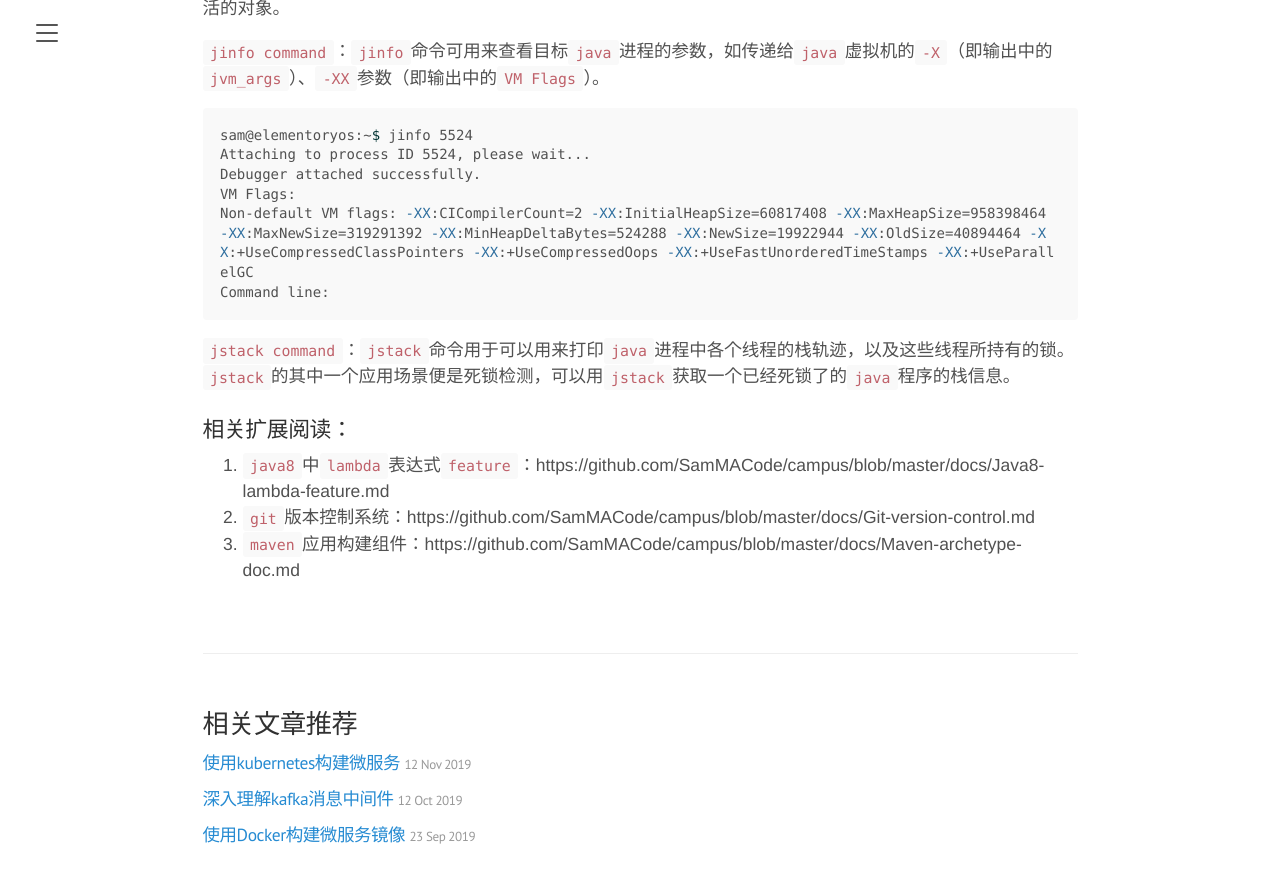
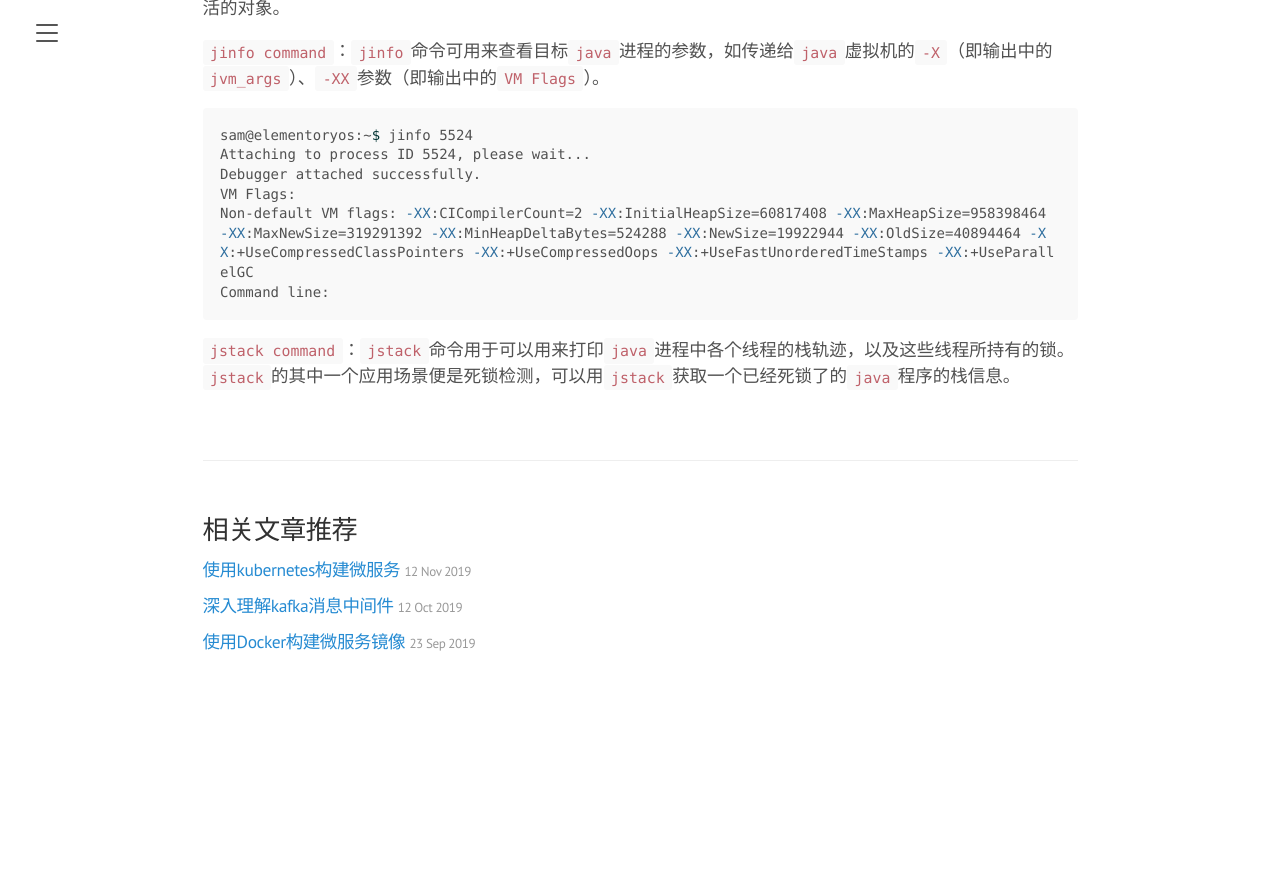
Before and after one commit to dongma/dongma.github.io, a Jekyll site: the page built from _posts/2019-08-12-jvm-mechanism.md, in a window 1280 px wide and 900 px high, scrolled down 7960 px. Shown: the top 883 px of the window. Built offline with Jekyll 4.4.1, drawn with Linux system fonts in a browser that asks for light colours; after the commit the page ends 8667 px from its top, so only the background shows below that.

Commit message:
remove additional article links in jvm mechanism document

````diff
--- a/_posts/2019-08-12-jvm-mechanism.md
+++ b/_posts/2019-08-12-jvm-mechanism.md
@@ -190,9 +190,3 @@ Command line:
 ```
 
 `jstack command`：`jstack`命令用于可以用来打印`java`进程中各个线程的栈轨迹，以及这些线程所持有的锁。`jstack`的其中一个应用场景便是死锁检测，可以用`jstack`获取一个已经死锁了的`java`程序的栈信息。
-
-### 相关扩展阅读：
-
-1. `java8`中`lambda`表达式`feature`：https://github.com/SamMACode/campus/blob/master/docs/Java8-lambda-feature.md
-2. `git`版本控制系统：https://github.com/SamMACode/campus/blob/master/docs/Git-version-control.md
-3. `maven`应用构建组件：https://github.com/SamMACode/campus/blob/master/docs/Maven-archetype-doc.md
````
